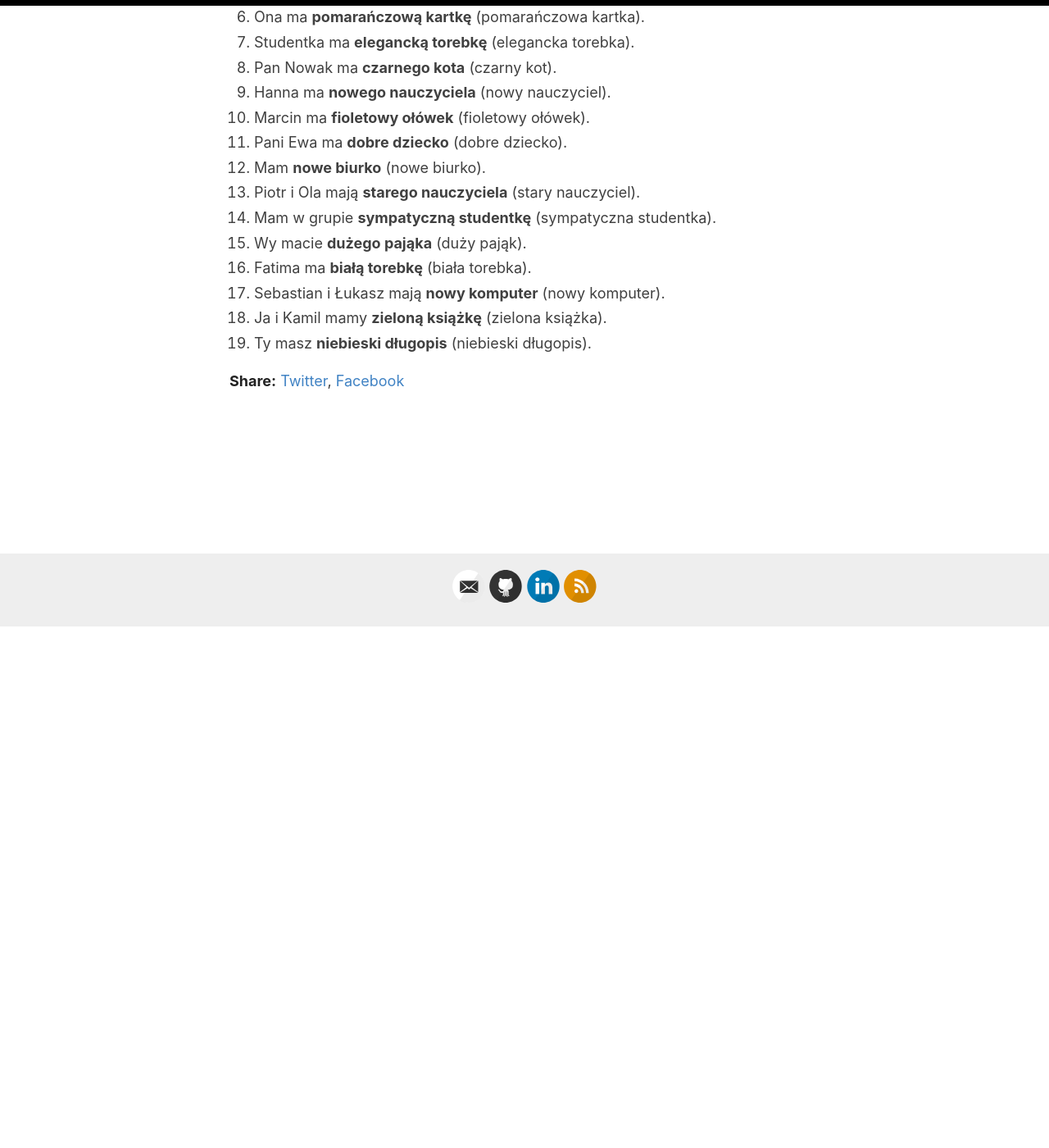
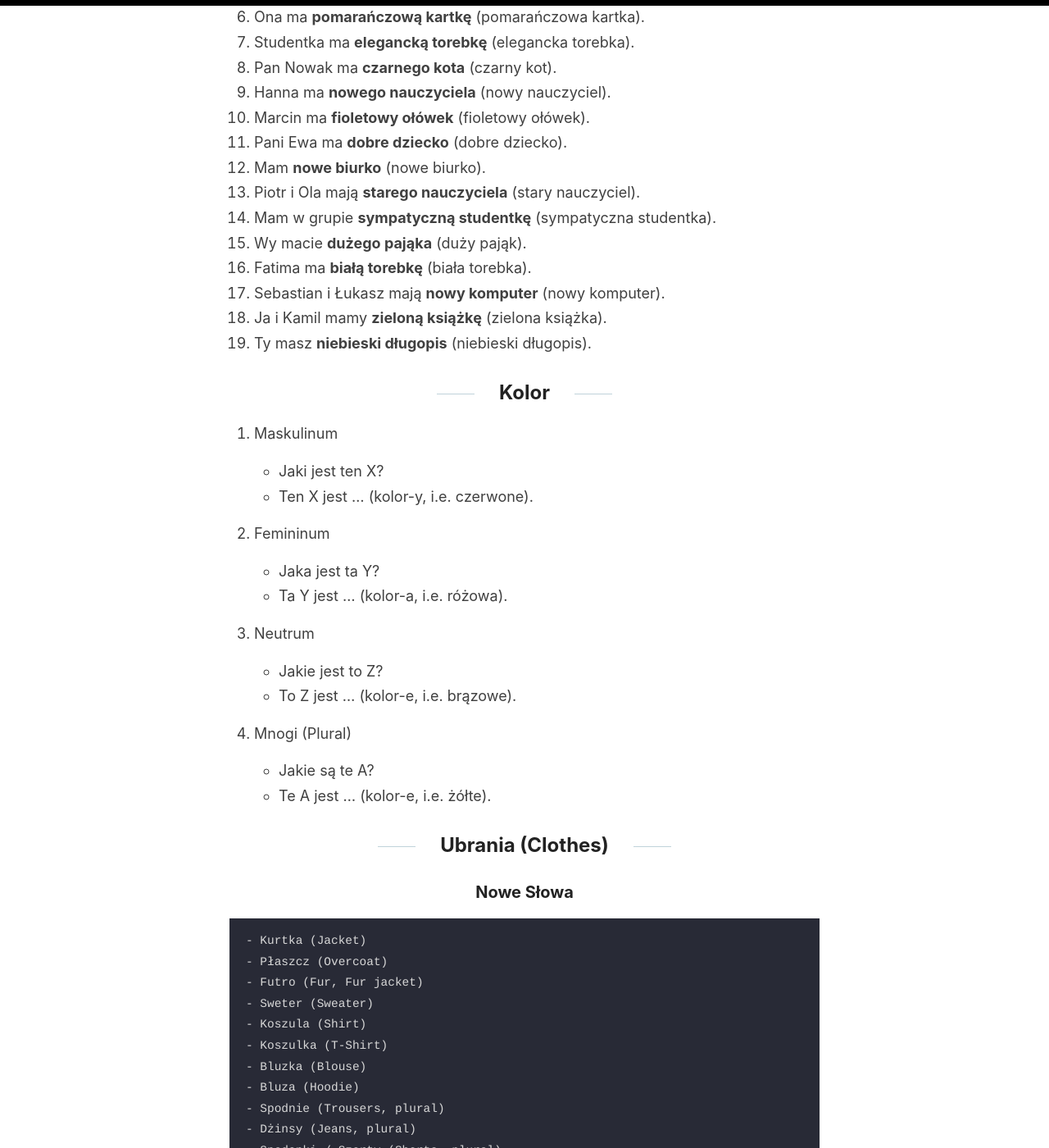
Before and after one commit to determinedguy/cecoret, a Jekyll site: the page built from _posts/2023-7-10-sjikp-6.md, in a window 1280 px wide and 1400 px high, scrolled down 636 px. Shown: the whole window at 82% size. Built offline with Jekyll 4.4.1, drawn with Linux system fonts in a browser that asks for light colours; some of the changed text lies outside the part shown.

Commit message:
add: day 6

```diff
--- a/_posts/2023-7-10-sjikp-6.md
+++ b/_posts/2023-7-10-sjikp-6.md
@@ -27,3 +27,76 @@ categories: [Personal, Summer School, Polish, SJiKP, Language, Notes]
 17. Sebastian i Łukasz mają **nowy komputer** (nowy komputer).
 18. Ja i Kamil mamy **zieloną książkę** (zielona książka).
 19. Ty masz **niebieski długopis** (niebieski długopis).
+
+## Kolor
+
+1. Maskulinum
+
+    - Jaki jest ten X?
+    - Ten X jest ... (kolor-y, i.e. czerwone).
+
+2. Femininum
+
+    - Jaka jest ta Y?
+    - Ta Y jest ... (kolor-a, i.e. różowa).
+
+3. Neutrum
+
+    - Jakie jest to Z?
+    - To Z jest ... (kolor-e, i.e. brązowe).
+
+4. Mnogi (Plural)
+
+    - Jakie są te A?
+    - Te A jest ... (kolor-e, i.e. żółte).
+
+## Ubrania (Clothes)
+
+### Nowe Słowa
+
+    - Kurtka (Jacket)
+    - Płaszcz (Overcoat)
+    - Futro (Fur, Fur jacket)
+    - Sweter (Sweater)
+    - Koszula (Shirt)
+    - Koszulka (T-Shirt)
+    - Bluzka (Blouse)
+    - Bluza (Hoodie)
+    - Spodnie (Trousers, plural)
+    - Dżinsy (Jeans, plural)
+    - Spodenki / Szorty (Shorts, plural)
+    - Sukienka (Dress)
+    - Spódniczka (Skirt)
+    - Rękawiczki (Gloves (general), plural)
+    - Rękawice (Gloves (for work), plural)
+    - Czapka (Cap)
+    - Kapelusz (Hat)
+    - Skarpetki (Socks, plural)
+    - Buty (Shoes, plural)
+    - Majtki [uniwersalne] / Slipki [mężczyzna] (Underpants, plural)
+    - Krawat (Tie)
+    - Marynarka (Suit jacket)
+    - Garnitur (Suit)
+    - Szpilki (Heels, plural)
+    - Adidasy (Sport shoes, plural)
+    - Bokserki (Boxer, plural)
+    - Palto (Płaszcz; coat)
+    - Ubrania męskie (Men's clothing)
+
+### Mieć Na Sobie (To wear)
+
+    1. Maskulinum (objekt)
+
+        Identcyzne to nominativ (adj-y noun).
+
+    2. Neutrum
+
+        Identcyzne to nominativ (adj-e noun).
+
+    3. Mnogi
+
+        Identcyzne to nominativ (adj-e noun).
+
+    4. Femininum
+
+        Adj-ą noun-ę.
```
